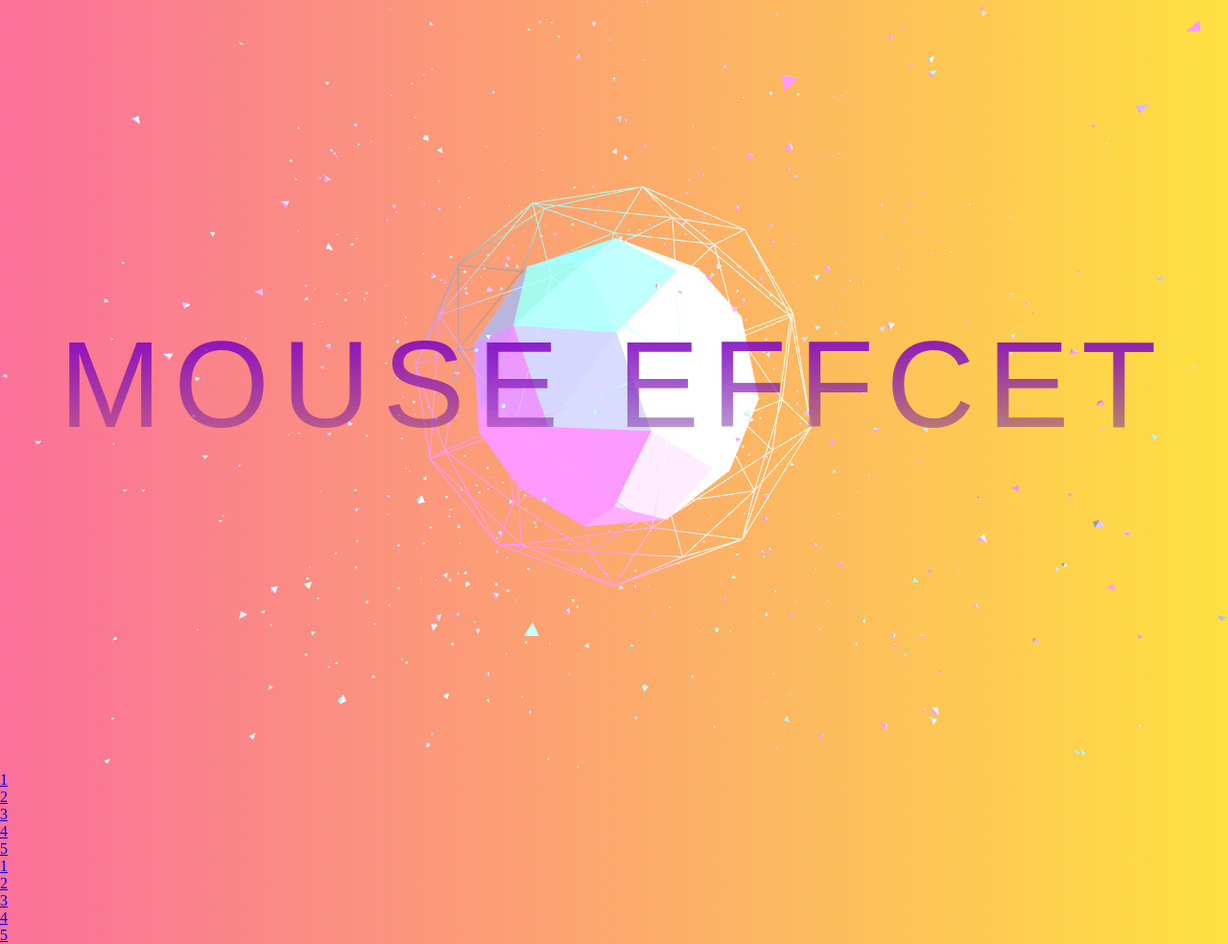
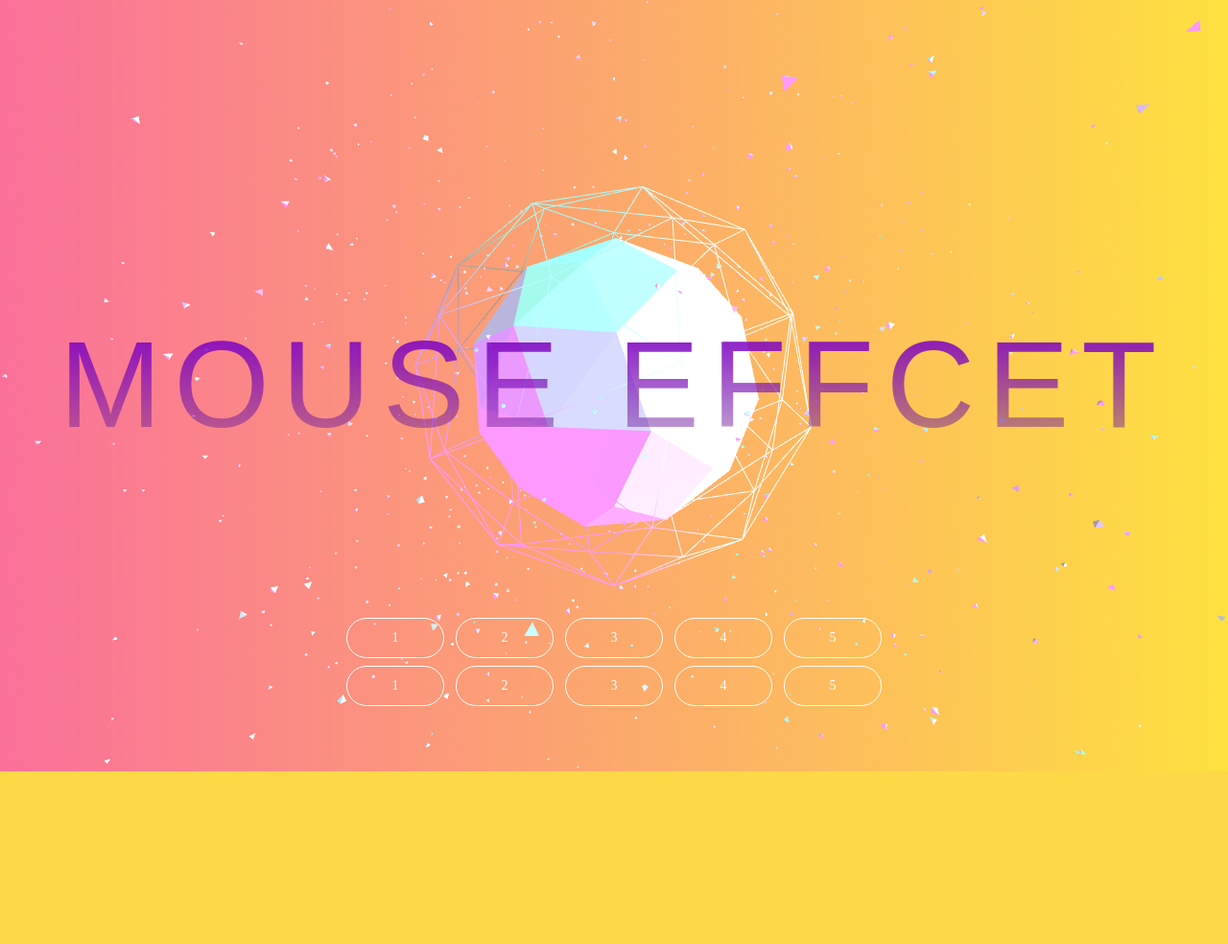
Before and after one commit to Kingjungho/dothome22, a PHP site: page /refer-effect/mouseEffect/index.html in a window 1280 px wide. Shown: the whole page at 96% size. After the commit the page ends 804 px from the top, so only its background shows below. Run offline with PHP 8.4, Linux system fonts and the light colour scheme; some web fonts are replaced.

Commit message:
2021.10.08

```diff
--- a/refer-effect/assets/css/style.css
+++ b/refer-effect/assets/css/style.css
@@ -243,7 +243,7 @@ figcaption {
   background-image: linear-gradient(to bottom, #8200c9, #60317959);
 }
 
-.nav {
+#nav {
   -webkit-transform: translate(-50%, -50%);
           transform: translate(-50%, -50%);
   position: absolute;
@@ -253,17 +253,17 @@ figcaption {
   top: auto;
 }
 
-.nav li {
+#nav li {
   list-style: none;
   display: inline;
 }
 
-.nav li a {
+#nav li a {
   color: #fff;
   text-decoration: none;
   width: 100px;
   height: 40px;
-  line-height: 50px;
+  line-height: 40px;
   border: 1px solid #fff;
   display: inline-block;
   border-radius: 50px;
@@ -277,7 +277,7 @@ figcaption {
   transition: all 0.4s;
 }
 
-.nav li a:hover {
+#nav li a:hover {
   -webkit-box-shadow: inset 0 -100px 0 #fff;
           box-shadow: inset 0 -100px 0 #fff;
   color: #6c4a70;
```
Also changed, not shown: refer-effect/mouseEffect/index.html (+4 -6 lines).
